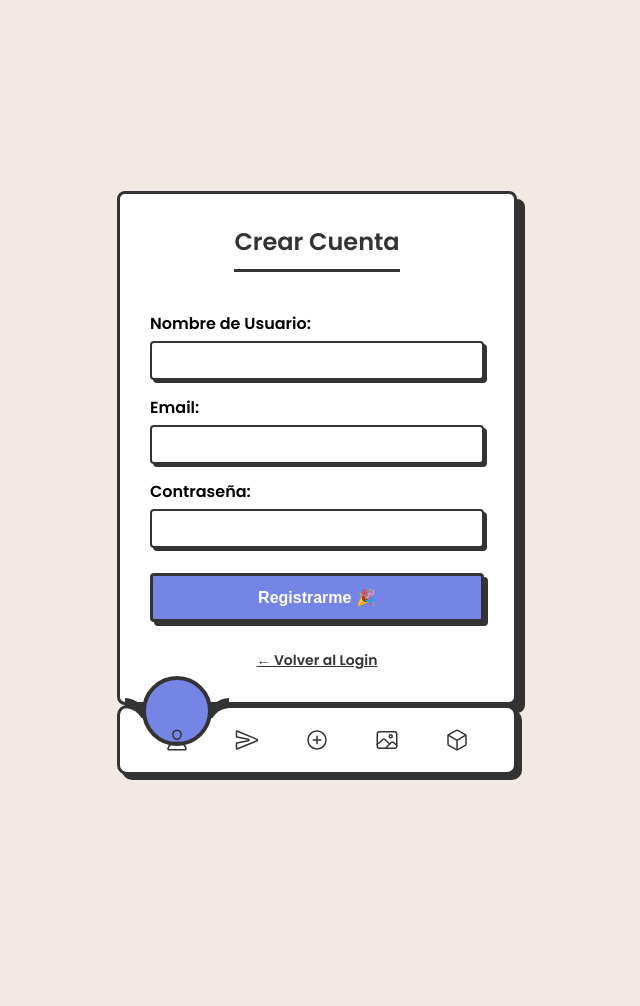
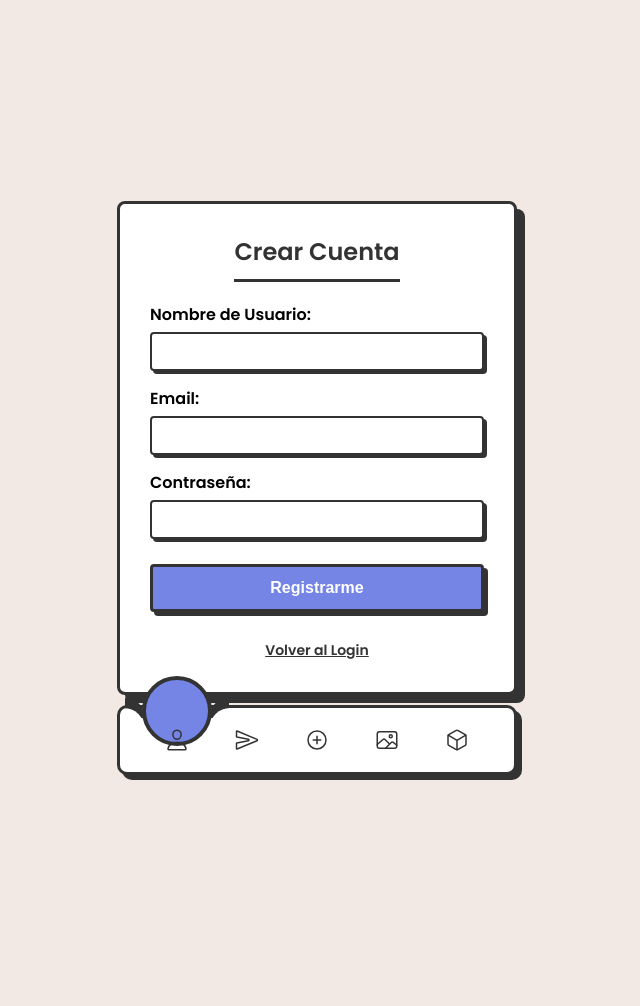
Before and after one commit to agus-enc/TP-Final-IDS-Icebox, a Flask app: page /registro in a window 1280 px wide. Shown: the whole page, without its empty margins (323-963 px from the left). Run offline with Flask 3, Linux system fonts and the light colour scheme.

Commit message:
Creacion e implementacion del estilo del registro de usuario

```diff
--- /dev/null
+++ b/frontend/static/css/registro.css
@@ -0,0 +1,74 @@
+.registro-wrapper {
+    padding: 40px;
+    text-align: center;
+    font-family: 'Poppins', sans-serif;
+    background-color: #F2E9E4;
+    min-height: 100vh;
+    display: flex;
+    flex-direction: column;
+    justify-content: center;
+    align-items: center;
+}
+
+.registro-card {
+    border: 3px solid #333333;
+    background: white;
+    width: 100%;
+    max-width: 400px;
+    padding: 30px;
+    box-shadow: 8px 8px 0px #333333;
+    border-radius: 8px;
+    box-sizing: border-box;
+}
+
+.registro-card h2 {
+    margin-top: 0;
+    color: #333333;
+    border-bottom: 3px solid #333333;
+    padding-bottom: 10px;
+    display: inline-block;
+}
+
+.form-group {
+    text-align: left;
+    margin-bottom: 15px;
+}
+
+.form-group-last {
+    text-align: left;
+    margin-bottom: 25px;
+}
+
+.form-group label, .form-group-last label {
+    font-weight: bold;
+    display: block;
+    margin-bottom: 5px;
+}
+
+.registro-input {
+    width: 100%;
+    padding: 10px;
+    border: 2px solid #333333;
+    box-shadow: 3px 3px 0px #333333;
+    box-sizing: border-box;
+    border-radius: 4px;
+}
+
+.btn-registro {
+    width: 100%;
+    background: #7485e6;
+    color: white;
+    font-weight: bold;
+    padding: 12px;
+    border: 3px solid #333333;
+    box-shadow: 4px 4px 0px #333333;
+    font-size: 16px;
+    cursor: pointer;
+    border-radius: 4px;
+}
+
+.back-link {
+    color: #333333;
+    font-size: 14px;
+    font-weight: bold;
+}
--- a/frontend/templates/registro.html
+++ b/frontend/templates/registro.html
@@ -2,40 +2,41 @@
 
 {% block title %}Registro - Icebox{% endblock %}
 
+{% block extra_css %}
+<link rel="stylesheet" href="{{ url_for('static', filename='css/registro.css') }}">
+{% endblock %}
+
 {% block content %}
-<div style="padding: 40px; text-align: center; font-family: 'Poppins', sans-serif; background-color: #F2E9E4; min-height: 100vh; display: flex; flex-direction: column; justify-content: center; align-items: center;">
+<div class="registro-wrapper">
 
-    <div style="border: 3px solid #333333; background: white; width: 100%; max-width: 400px; padding: 30px; box-shadow: 8px 8px 0px #333333; border-radius: 8px; box-sizing: border-box;">
+    <div class="registro-card">
+        <h2>Crear Cuenta</h2>
 
-        <h2 style="margin-top: 0; color: #333333; border-bottom: 3px solid #333333; padding-bottom: 10px; display: inline-block;">
-            Crear Cuenta
-        </h2>
+        <form action="{{ url_for('login.procesar_registro') }}" method="POST">
 
-        <form action="{{ url_for('login.procesar_registro') }}" method="POST" style="text-align: left; margin-top: 20px;">
-
-            <div style="margin-bottom: 15px;">
-                <label style="font-weight: bold; display: block; margin-bottom: 5px;">Nombre de Usuario:</label>
-                <input type="text" name="nombre_usuario" required style="width: 100%; padding: 10px; border: 2px solid #333333; box-shadow: 3px 3px 0px #333333; box-sizing: border-box; border-radius: 4px;">
+            <div class="form-group">
+                <label>Nombre de Usuario:</label>
+                <input type="text" name="nombre_usuario" required class="registro-input">
             </div>
 
-            <div style="margin-bottom: 15px;">
-                <label style="font-weight: bold; display: block; margin-bottom: 5px;">Email:</label>
-                <input type="email" name="email" required style="width: 100%; padding: 10px; border: 2px solid #333333; box-shadow: 3px 3px 0px #333333; box-sizing: border-box; border-radius: 4px;">
+            <div class="form-group">
+                <label>Email:</label>
+                <input type="email" name="email" required class="registro-input">
             </div>
 
-            <div style="margin-bottom: 25px;">
-                <label style="font-weight: bold; display: block; margin-bottom: 5px;">Contraseña:</label>
-                <input type="password" name="password" required style="width: 100%; padding: 10px; border: 2px solid #333333; box-shadow: 3px 3px 0px #333333; box-sizing: border-box; border-radius: 4px;">
+            <div class="form-group-last">
+                <label>Contraseña:</label>
+                <input type="password" name="password" required class="registro-input">
             </div>
 
-            <button type="submit" style="width: 100%; background: #7485e6; color: white; font-weight: bold; padding: 12px; border: 3px solid #333333; box-shadow: 4px 4px 0px #333333; font-size: 16px; cursor: pointer; border-radius: 4px;">
-                Registrarme 🎉
+            <button type="submit" class="btn-registro">
+                Registrarme
             </button>
         </form>
 
         <br>
-        <a href="{{ url_for('login.vista_login') }}" style="color: #333333; font-size: 14px; font-weight: bold;">
-            ← Volver al Login
+        <a href="{{ url_for('login.login') }}" class="back-link">
+            Volver al Login
         </a>
     </div>
 </div>
```
